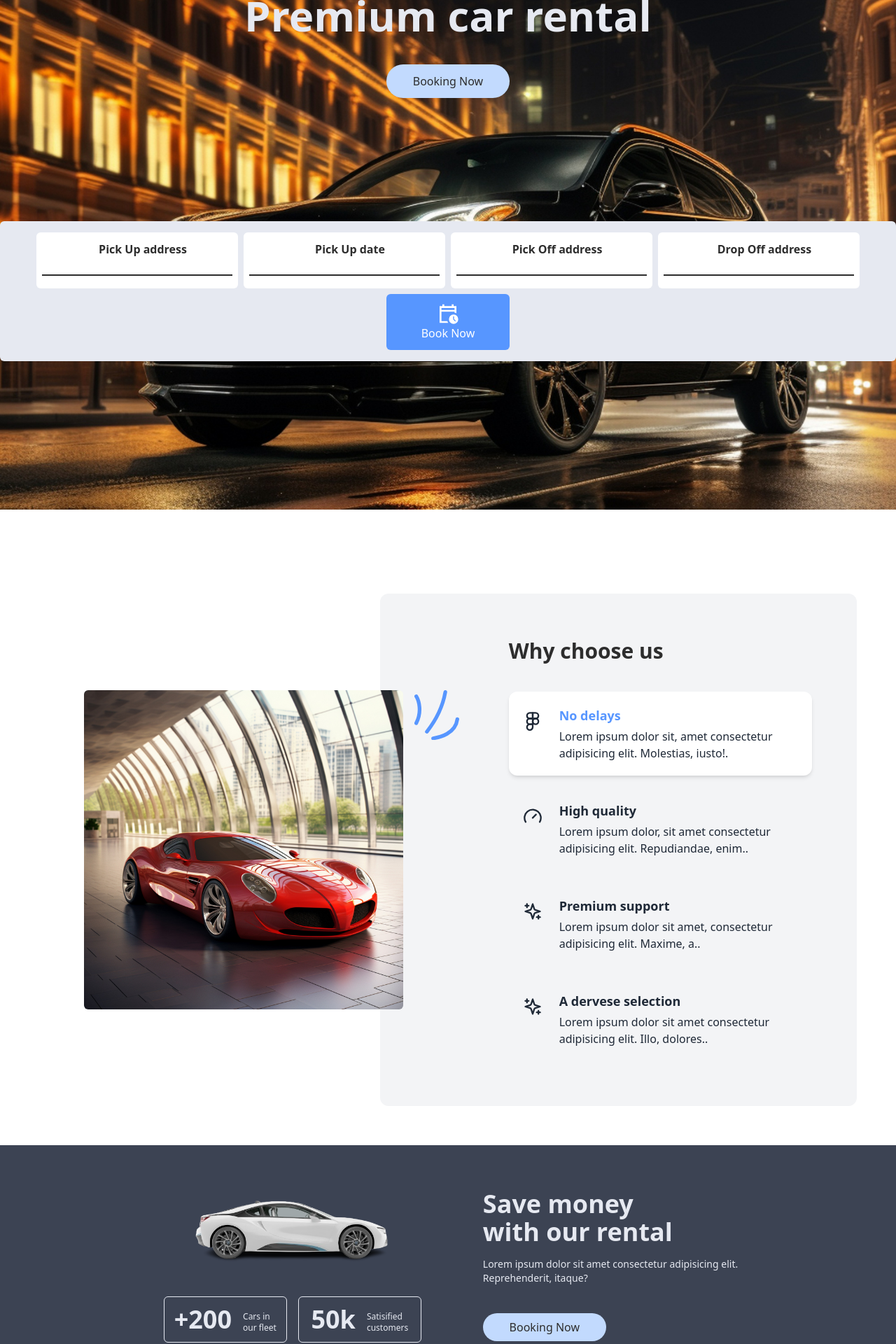
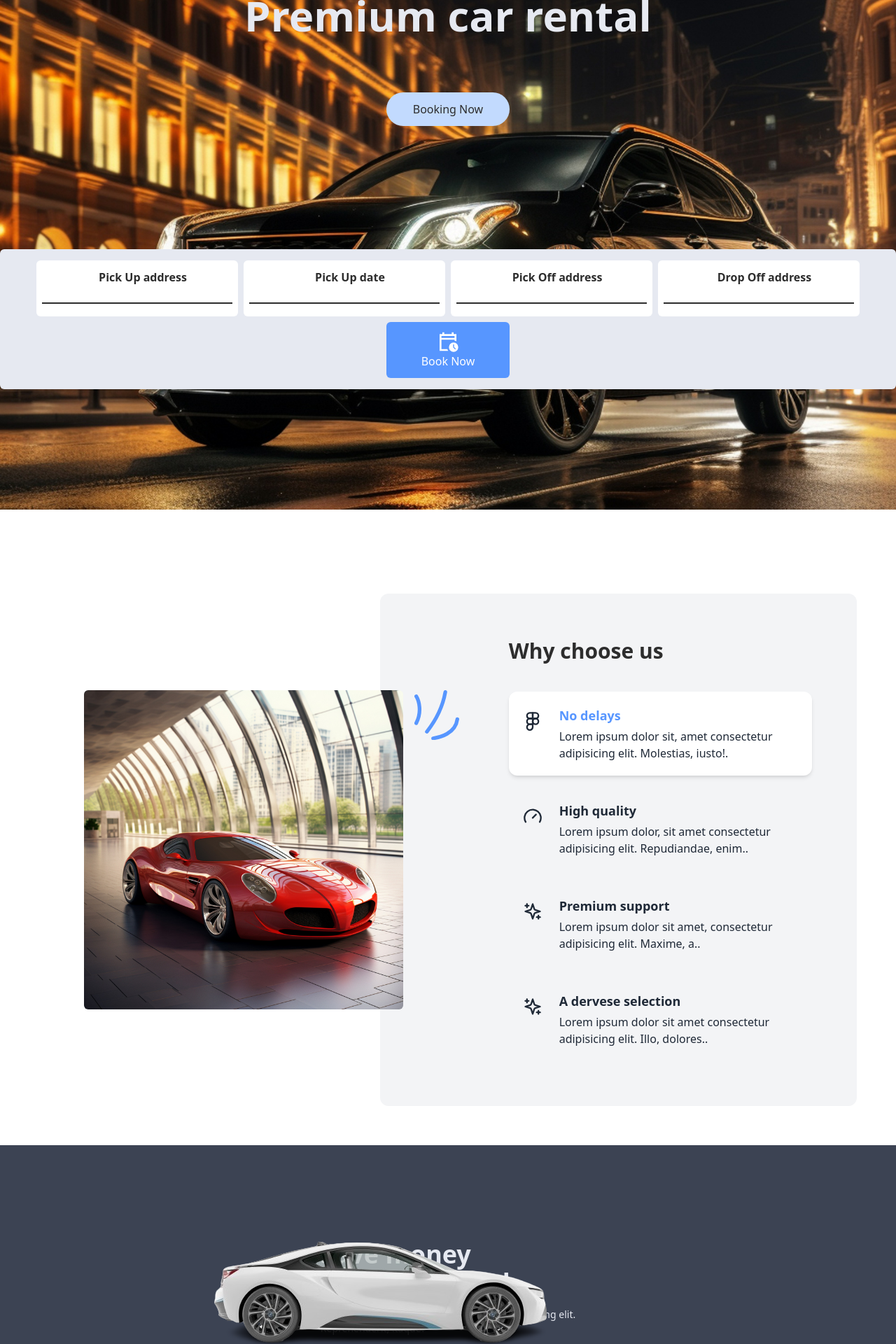
Before and after one commit to Paulhakeem/Dolph, a Nuxt app: page / in a window 1280 px wide. Shown: the part 140-2060 px from the top of the page at 70% size. Built offline with nearby package versions, Linux system fonts and the light colour scheme.

Commit message:
Booking responsiveness

```diff
--- a/assets/main.css
+++ b/assets/main.css
@@ -76,10 +76,6 @@ body {
 
     }
 
-    /* #homeSection {
-        margin-top: 14em;
-        margin-bottom: 14em;
-    }  */
 /* money section */
     #imageposition {
         width: 90dvh;
--- a/components/savemoney.vue
+++ b/components/savemoney.vue
@@ -2,7 +2,7 @@
   <main>
     <div class="bg-bg w-full h-auto">
     <div class="flex flex-wrap justify-center gap-20 pb-32">
-      <div id="imageposition" class="relative w-96">
+      <div id="imageposition" class="relative w-96 lg:w-2/3">
         <div class="absolute inset-x-0 top-0">
           <img
             src="../assets/images/lambo.jpg"
@@ -33,7 +33,7 @@
         </div>
       </div>
 
-      <div id="money" class="pt-16">
+      <div id="money" class="pt-16 lg:pt-14">
         <h4 class="text-light font-black text-4xl text-pretty">
           Save money <br />
           with our rental
--- a/pages/index.vue
+++ b/pages/index.vue
@@ -14,8 +14,8 @@
           Premium car rental
         </h1>
         <nuxt-link to="/booking">
-          <button
-            class="bg-light-blue rounded-full p-3 w-44 mt-10 text-md font-medium text-heading"
+          <button id="homeButton"
+            class="bg-light-blue rounded-full p-3 w-44 mt-10 text-md font-medium text-heading lg:mt-20"
           >
             Booking Now
           </button>
```
